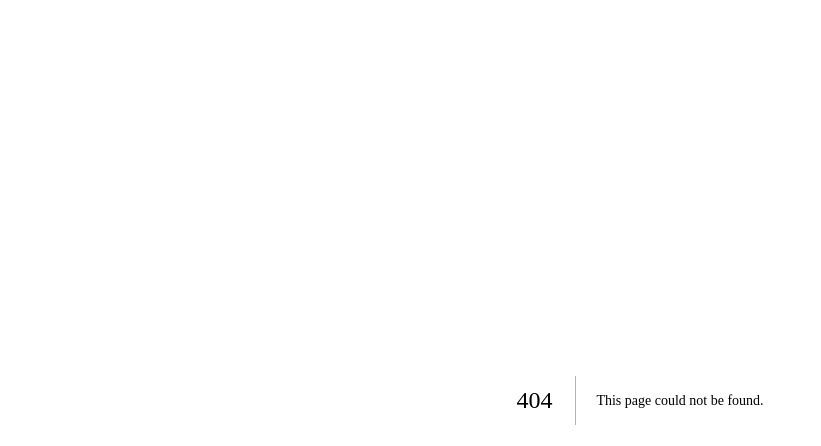
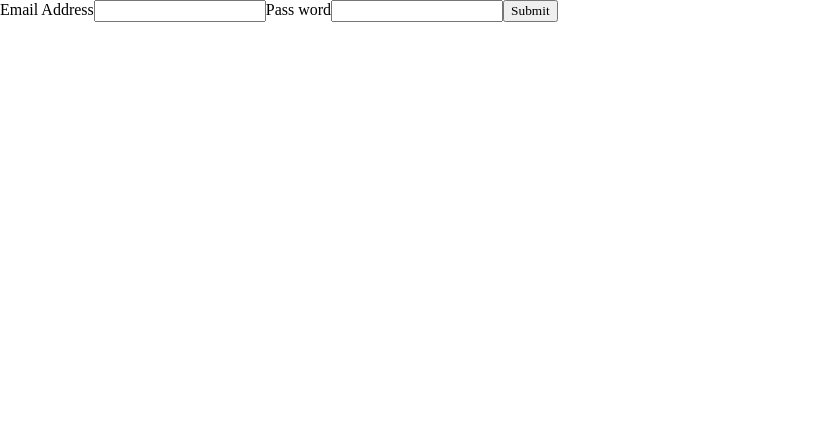
Before and after one commit to hadis-soleymani/cacy, a Next.js app: page /authentication/sign_in in a window 1280 px wide. Before the commit this address had no page. Shown: the top 446 px of the page, without its empty margins (0-821 px from the left). Built offline with nearby package versions, Linux system fonts and the light colour scheme; a web font is replaced by a local one.

Commit message:
add formik

```diff
--- a/package.json
+++ b/package.json
@@ -10,13 +10,15 @@
   },
   "dependencies": {
     "animate.css": "^4.1.1",
+    "formik": "^2.2.9",
     "next": "12.2.0",
     "react": "18.2.0",
     "react-animate-on-scroll": "^2.1.5",
     "react-dom": "18.2.0",
     "react-icons": "^4.4.0",
     "react-scroll": "^1.8.7",
-    "styled-components": "^5.3.5"
+    "styled-components": "^5.3.5",
+    "yup": "^0.32.11"
   },
   "devDependencies": {
     "eslint": "8.18.0",
--- /dev/null
+++ b/pages/authentication/sign_in.js
@@ -0,0 +1,54 @@
+import React from "react";
+import styles from "../../styles/sign_in.module.scss";
+import { AiOutlineSearch } from "react-icons/ai";
+import { useFormik } from "formik";
+import validate from "./validation";
+
+const Sign_in = () => {
+  const formik = useFormik({
+    initialValues: {
+      email: "",
+      password: "",
+    },
+    validate,
+
+    onSubmit: (values) => {
+      alert(JSON.stringify(values, null, 2));
+    },
+  });
+
+  return (
+    <form onSubmit={formik.handleSubmit}>
+      <label htmlFor="email">Email Address</label>
+
+      <input
+        id="email"
+        name="email"
+        type="email"
+        onChange={formik.handleChange}
+        onBlur={formik.handleBlur}
+        value={formik.values.email}
+      />
+
+      {formik.touched.email && formik.errors.email ? (
+        <div>{formik.errors.email}</div>
+      ) : null}
+      <label htmlFor="password">Pass word</label>
+      <input
+        id="password"
+        name="password"
+        type="text"
+        onChange={formik.handleChange}
+        onBlur={formik.handleBlur}
+        value={formik.values.password}
+      />
+
+      {formik.touched.password && formik.errors.password ? (
+        <div>{formik.errors.password}</div>
+      ) : null}
+      <button type="submit">Submit</button>
+    </form>
+  );
+};
+
+export default Sign_in;
--- /dev/null
+++ b/pages/authentication/validation.js
@@ -0,0 +1,25 @@
+const validate = (values) => {
+  const errors = {};
+
+  if (!values.firstName) {
+    errors.firstName = "Required";
+  } else if (values.firstName.length > 15) {
+    errors.firstName = "Must be 15 characters or less";
+  }
+
+  if (!values.lastName) {
+    errors.lastName = "Required";
+  } else if (values.lastName.length > 20) {
+    errors.lastName = "Must be 20 characters or less";
+  }
+
+  if (!values.email) {
+    errors.email = "Required";
+  } else if (!/^[A-Z0-9._%+-]+@[A-Z0-9.-]+\.[A-Z]{2,4}$/i.test(values.email)) {
+    errors.email = "Invalid email address";
+  }
+
+  return errors;
+};
+
+export default validate;
--- a/pages/navbar.js
+++ b/pages/navbar.js
@@ -31,14 +31,14 @@ const Navbar = () => {
           <AiOutlineSearch size={25} />
         </div>
         <select>
-          <option>حساب کاربری</option>
+           <option>حساب کاربری</option>
           <option>ورود</option>
         </select>
       </nav>
 
       {/* right navbar container */}
       <nav className={styles.nav_right}>
-        <Link href="#"> خانه</Link>
+        <Link href="/authentication/sign_in"> خانه</Link>
         <Link href="#"> فروشگاه </Link>
         <Link href="#"> درباره ی ما </Link>
         <Link href="#"> تماس با ما </Link>
--- /dev/null
+++ b/styles/sign_in.module.scss
@@ -0,0 +1,35 @@
+@import "variables";
+@import "mixin";
+
+.sign_in_container{
+    display: flex;
+}
+.form_container{
+width: 60vw;
+height: 100vh;
+}
+.sign_up_container{
+    width: 40vw;
+    height: 100vh;
+    display: flex;
+    background-color: $green;
+}
+//search box
+.input {
+    direction: rtl;
+    width: 10vw;
+  background-color: $light_green;
+  padding: 10px 10px 10px 30px;
+  border: none;
+  outline: none;
+  border-radius: 12px;
+  color: rgb(70, 77, 97);
+  }
+  .icon_inside {
+    position: relative;
+  }
+  .icon_inside svg {
+    position: absolute;
+    left: 0;
+    top: 10px;
+  }
```
Also changed, not shown: 1 other file (tests, documents, lock files or other folders).
